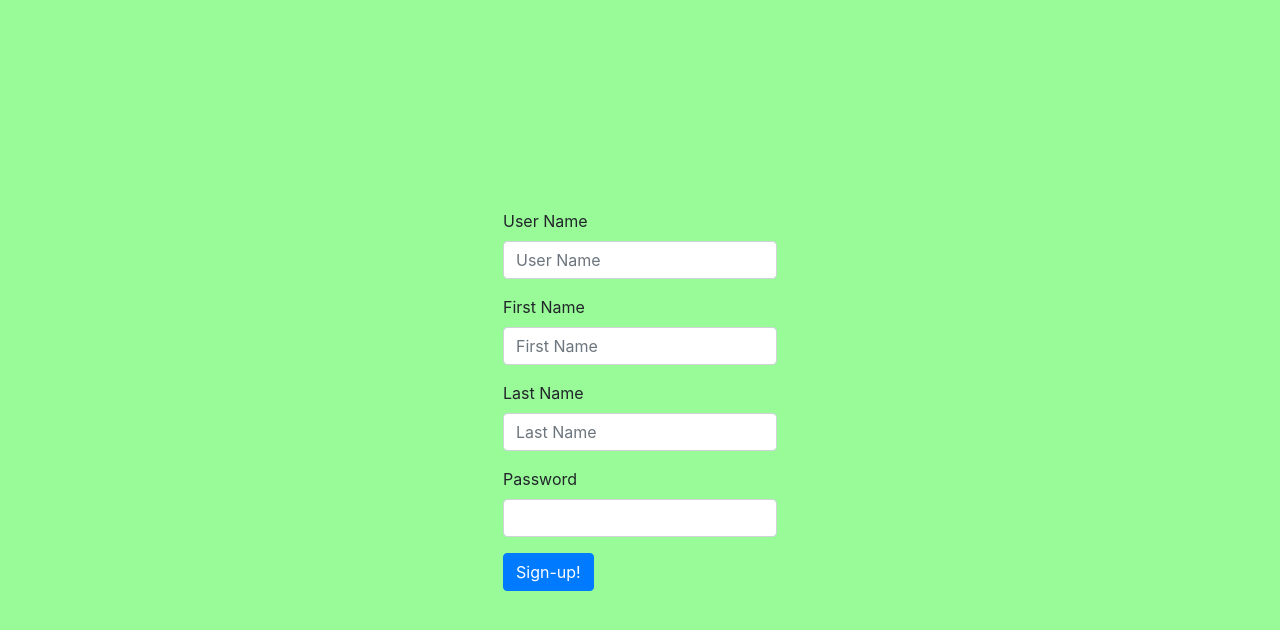
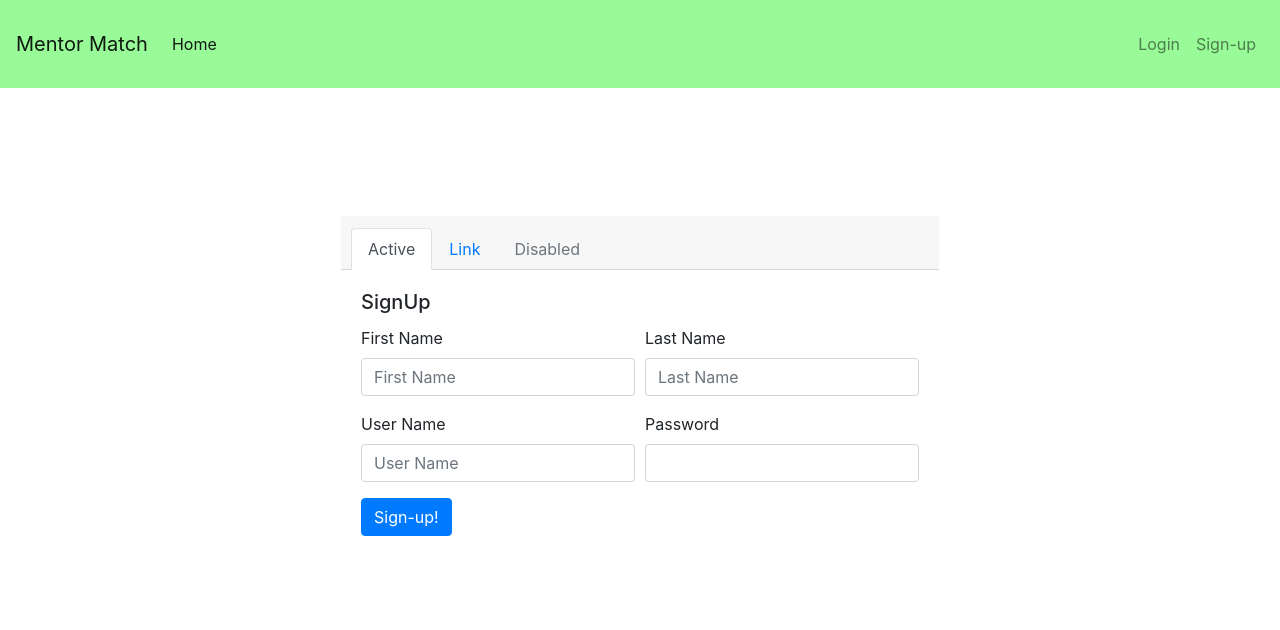
Before and after one commit to lisianshehu/mentor-match, a React (Create React App) app: page /signup in a window 1280 px wide. Shown: the top 630 px of the page. Built offline with nearby package versions, Linux system fonts and the light colour scheme.

Commit message:
Modified form layout and design of sign-up page

```diff
--- a/src/signup-page/signup.css
+++ b/src/signup-page/signup.css
@@ -1,7 +1,20 @@
-.signup-form {
+.signup-page{
+  height: 100vh;
+  background-color: white;
+}
+
+.create-profile
+{
   display: flex;
   justify-content: center;
   align-items: center;
-  height: 100vh;
-  background-color: #98fb98;
 }
+
+.card-header
+{
+}
+
+.signup-card
+{
+  padding-top: 10%;
+}
--- a/src/signup-page/signup.jsx
+++ b/src/signup-page/signup.jsx
@@ -3,6 +3,7 @@
 import axios from 'axios'
 
 import './signup.css'
+import Navbar from '../navbar/navbar'
 
 class SignUp extends Component {
     constructor(props){
@@ -59,37 +60,59 @@
 
     render() {
         return (
+        <div className="signup-page">
+            <Navbar></Navbar>
+            <div className="create-profile">
+                <div class="card text-center" className="signup-card">
+                    <div class="card-header">
+                        <ul class="nav nav-tabs card-header-tabs">
+                        <li class="nav-item">
+                            <a class="nav-link active" href="#">Active</a>
+                        </li>
+                        <li class="nav-item">
+                            <a class="nav-link" href="#">Link</a>
+                        </li>
+                        <li class="nav-item">
+                            <a class="nav-link disabled" href="#" tabindex="-1" aria-disabled="true">Disabled</a>
+                        </li>
+                        </ul>
+                    </div>
+                    <div class="card-body">
+                        <h5 class="card-title">SignUp</h5>
                         <div className="signup-form">
                             <form onSubmit={this.handleSubmit.bind(this)} method="POST">
-                <div class="form-group">
+                            <div class="form-row">
+                                <div class="form-group col-md-6">
+                                    <label for="inputFirstName">First Name</label>
+                                    <input type="text" className="form-control" id="inputFirst" placeholder="First Name" value={this.state.firstName} onChange={this.onFirstNameChange.bind(this)}></input>
+                                </div>
+
+                                <div class="form-group col-md-6">
+                                    <label for="inputLastName">Last Name</label>
+                                    <input type="text" className="form-control" id="inputLast" placeholder="Last Name" value={this.state.lastName} onChange={this.onLastNameChange.bind(this)}></input>
+                                    </div>
+                                </div>
+
+                                <div class="form-row">
+                                    <div class="form-group col-md-6">
                                     <label for="inputUserName">User Name</label>
                                     <input type="text" className="form-control" id="inputUser" placeholder="User Name" value={this.state.user_name} onChange={this.onUserNameChange.bind(this)}></input>
                                     </div>
 
-                <div class="form-group">
-                <label for="inputFirstName">First Name</label>
-                <input type="text" className="form-control" id="inputFirst" placeholder="First Name" value={this.state.firstName} onChange={this.onFirstNameChange.bind(this)}></input>
-                </div>
-
-                <div class="form-group">
-                <label for="inputLastName">Last Name</label>
-                <input type="text" className="form-control" id="inputLast" placeholder="Last Name" value={this.state.lastName} onChange={this.onLastNameChange.bind(this)}></input>
-                </div>
-
-                {/* <div class="form-group">
-                    <label for="inputEmail4">Email</label>
-                    <input type="email" class="form-control" id="inputEmail4"></input>
-                </div> */}
-
-                <div class="form-group">
+                                    <div class="form-group form-group col-md-6">
                                         <label for="inputPassword">Password</label>
                                         <input type="password" className="form-control" id="inputPassword" value={this.state.password} onChange={this.onPasswordChange.bind(this)}></input>
+                                    </div>
                                 </div>
 
 
                                 <button type="submit" className="btn btn-primary">Sign-up!</button>
                             </form>
                         </div>
+                    </div>
+                </div>
+            </div>
+        </div>
         );
     }
 }
```
Lines whose indentation alone changed are shown as unchanged.
